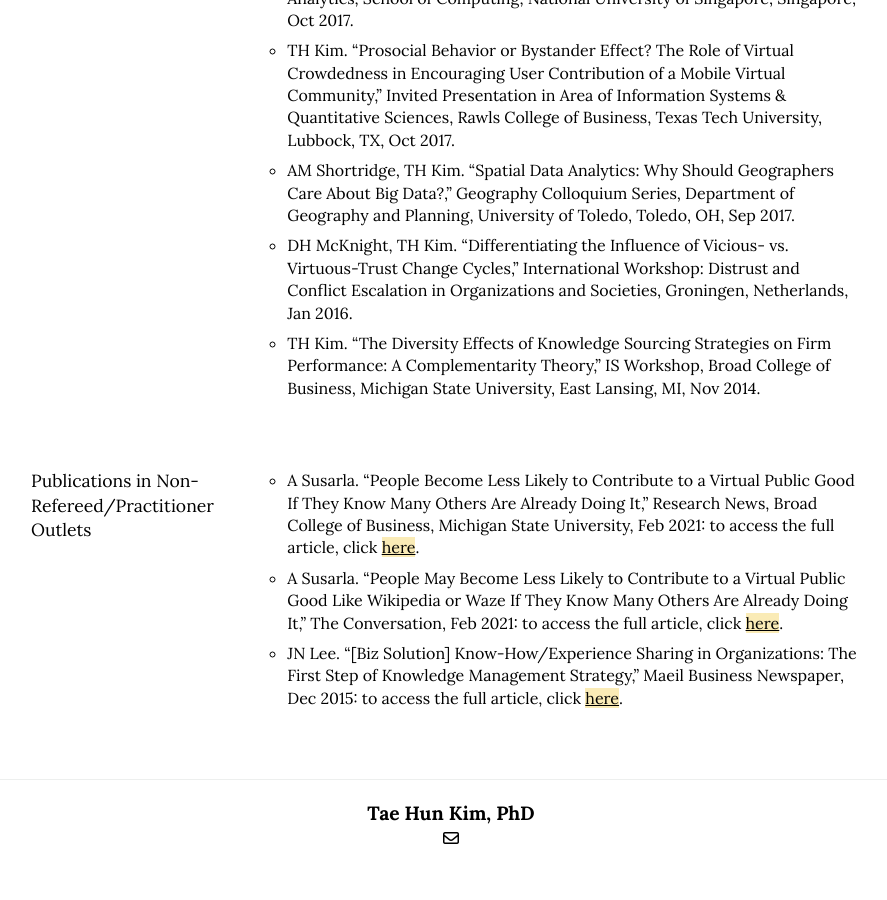
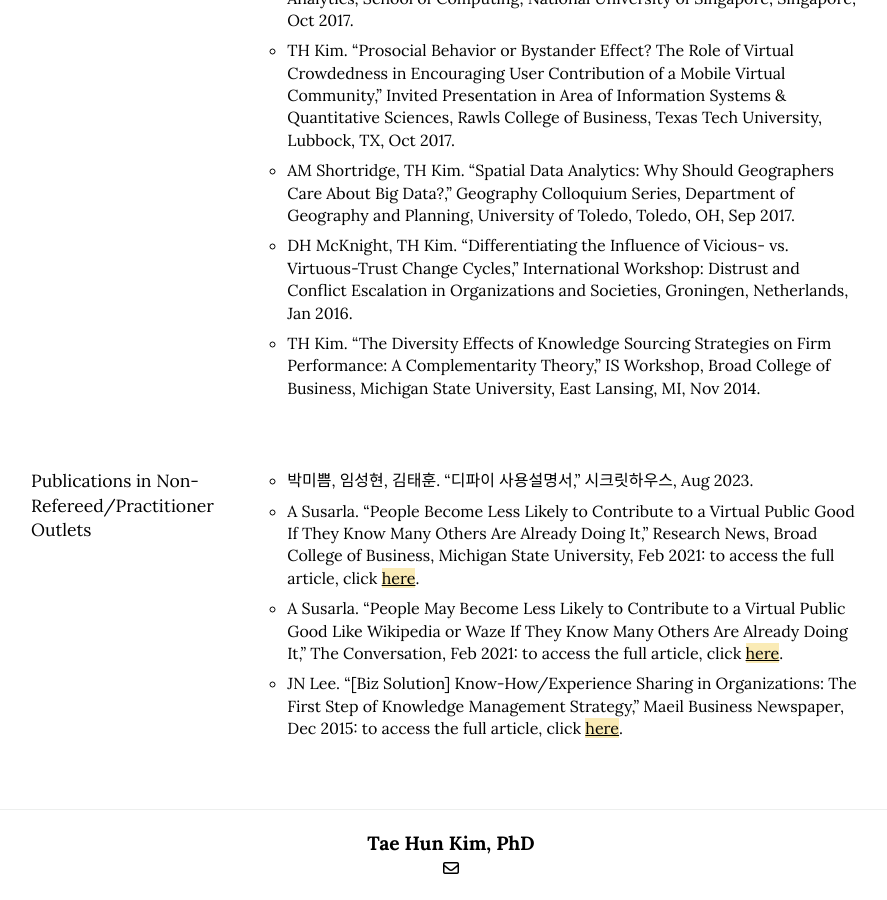
Before and after one commit to istaehun/taehun, a Jekyll site: the page built from index.html, in a window 1280 px wide and 900 px high, scrolled down 5640 px. Shown: the whole window, without its empty margins (189-1076 px from the left). Built offline with Jekyll 4.4.1, drawn with Linux system fonts in a browser that asks for light colours; nearby versions of some CDN libraries; before the commit the page ends 6509 px from its top, so only the background shows below that.

Commit message:
Update research.yml

```diff
--- a/_data/research.yml
+++ b/_data/research.yml
@@ -75,6 +75,7 @@
 -
   sub-title: Publications in Non-Refereed/Practitioner Outlets
   list:
+    - "박미쁨, 임성현, 김태훈. “디파이 사용설명서,” 시크릿하우스, Aug 2023."
     - "A Susarla. “People Become Less Likely to Contribute to a Virtual Public Good If They Know Many Others Are Already Doing It,” Research News, Broad College of Business, Michigan State University, Feb 2021: to access the full article, click <a href='https://broad.msu.edu/news/virtual-public-goods/'>here</a>."
     - "A Susarla. “People May Become Less Likely to Contribute to a Virtual Public Good Like Wikipedia or Waze If They Know Many Others Are Already Doing It,” The Conversation, Feb 2021: to access the full article, click <a href='https://theconversation.com/people-may-become-less-likely-to-contribute-to-a-virtual-public-good-like-wikipedia-or-waze-if-they-know-many-others-are-already-doing-it-140421/'>here</a>."
     - "JN Lee. “[Biz Solution] Know-How/Experience Sharing in Organizations: The First Step of Knowledge Management Strategy,” Maeil Business Newspaper, Dec 2015: to access the full article, click <a href='https://www.mk.co.kr/news/business/view/2015/12/1148296/'>here</a>."
```
